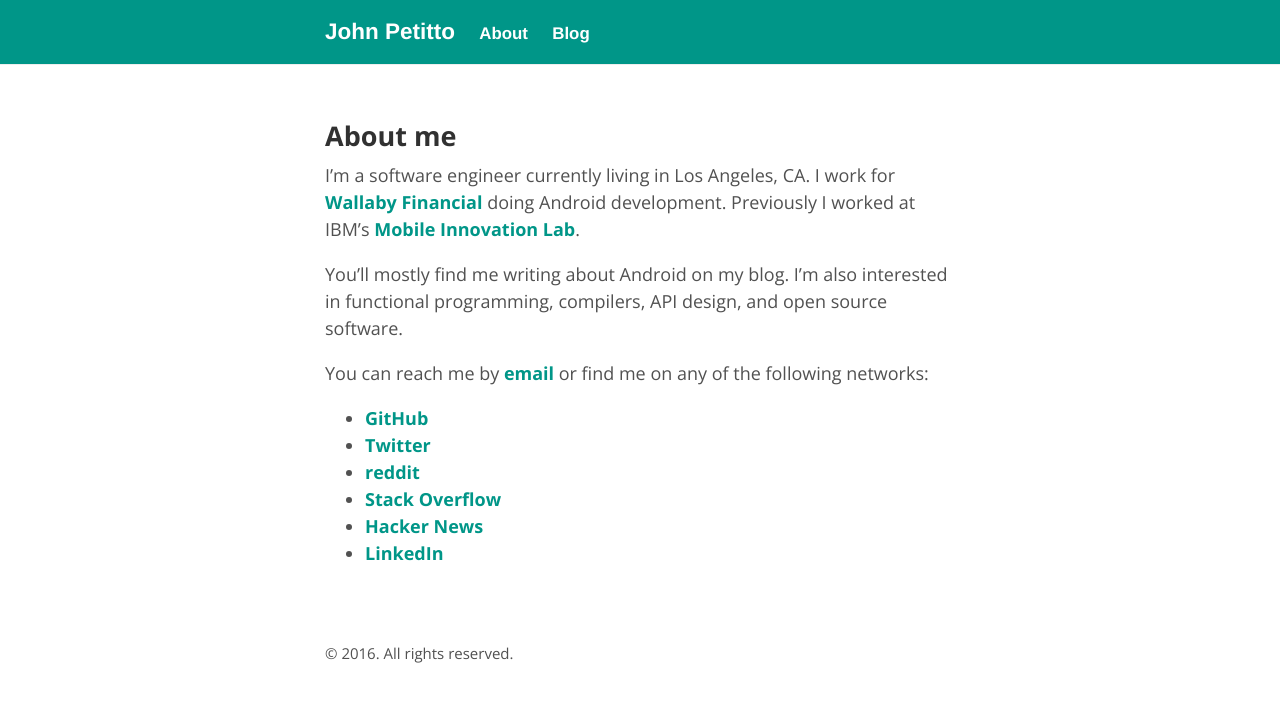
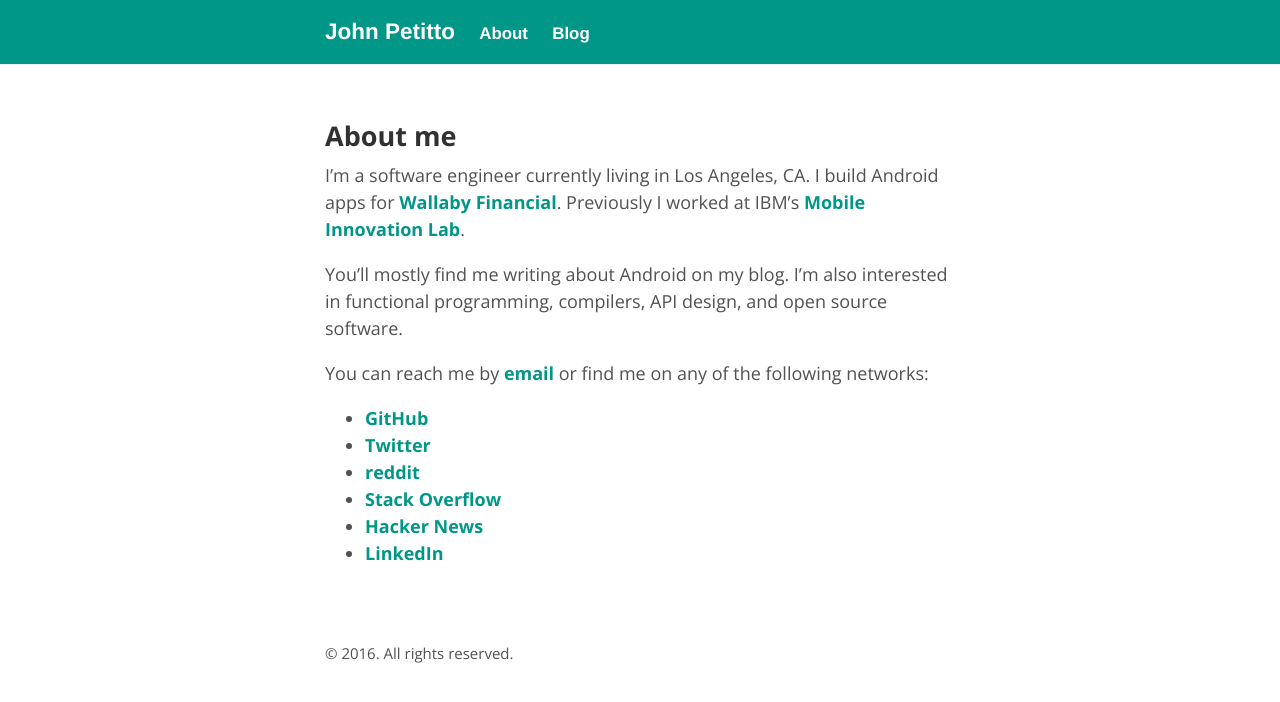
Before and after one commit to jpetitto/jpetitto.github.io, a Jekyll site: the page built from about.md, in a window 1280 px wide. Shown: the top 702 px of the page. Built offline with Jekyll 4.4.1, drawn with Linux system fonts in a browser that asks for light colours.

Commit message:
Change wording in About section

```diff
--- a/about.md
+++ b/about.md
@@ -5,7 +5,7 @@ title: About
 
 ## About me
 
-I'm a software engineer currently living in Los Angeles, CA. I work for [Wallaby Financial](https://www.walla.by/) doing Android development. Previously I worked at IBM's [Mobile Innovation Lab](http://www.ibm.com/innovation/milab).
+I'm a software engineer currently living in Los Angeles, CA. I build Android apps for [Wallaby Financial](https://www.walla.by/). Previously I worked at IBM's [Mobile Innovation Lab](http://www.ibm.com/innovation/milab).
 
 You'll mostly find me writing about Android on my blog. I'm also interested in functional programming, compilers, API design, and open source software.
 
```
